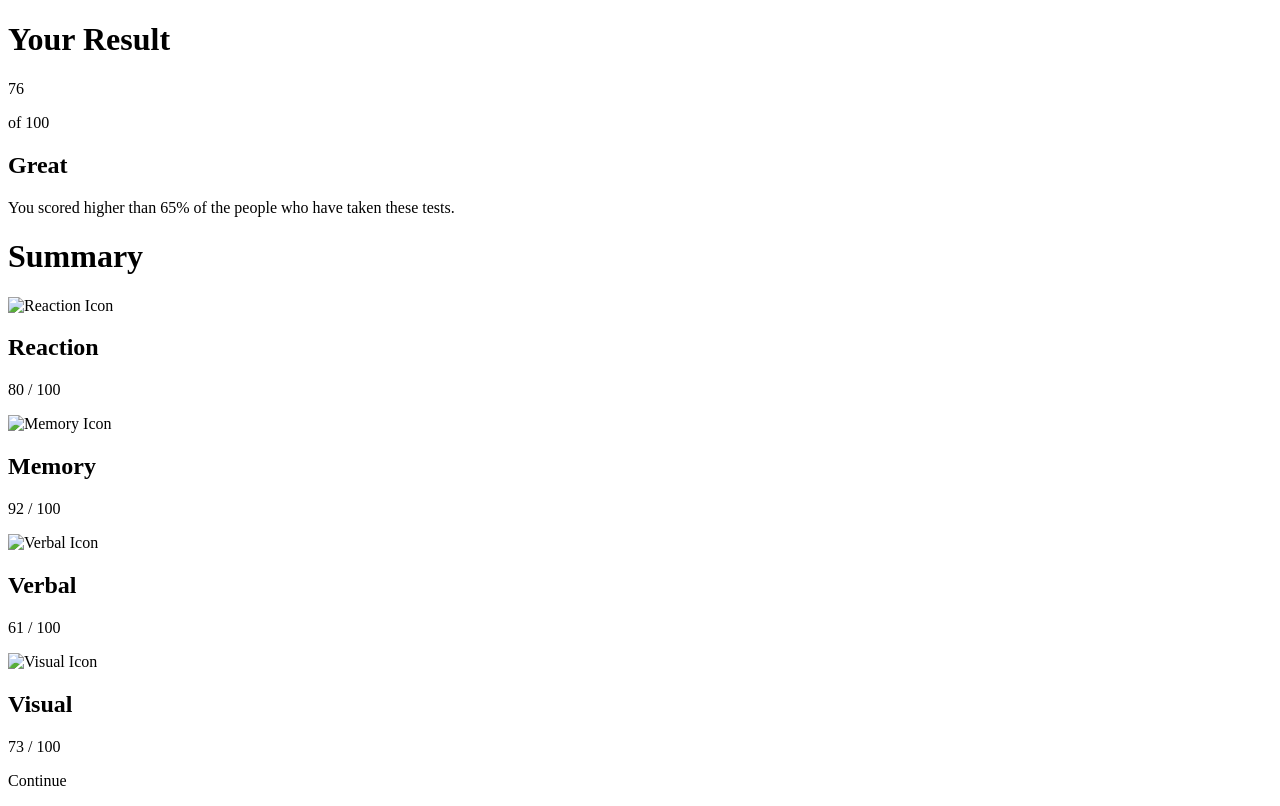
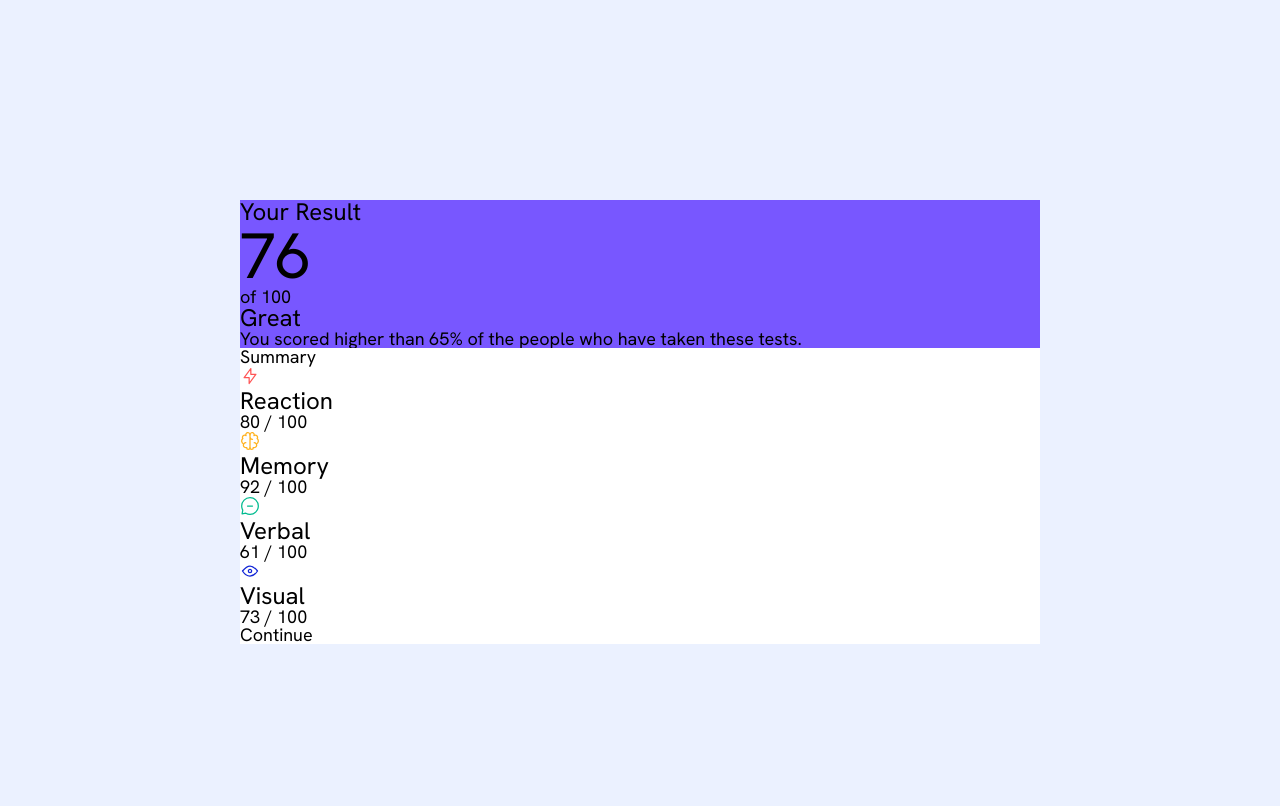
Before and after one commit to baxelin/results-summary-component, a plain HTML site: page src/index.html in a window 1280 px wide. Drawn offline with Linux system fonts and the light colour scheme.

Commit message:
styles(styles): update layout, background and root variables

```diff
--- a/src/index.html
+++ b/src/index.html
@@ -12,6 +12,7 @@
 
   <title>Results Summary</title>
 
+  <link rel="stylesheet" href="reset.css">
   <link rel="stylesheet" type="text/css" href="style.css" />
   <link rel="icon" href="/">
   <link rel="preconnect" href="https://fonts.googleapis.com">
@@ -22,32 +23,34 @@
 
 <body>
 
-    <div>
+    <div class="card">
+        <div class="score-card">
             <h1>Your Result</h1>
-        <p>76</p>
+            <p class="score">76</p>
             <p>of 100</p>
             <h2>Great</h2>
             <p>You scored higher than 65% of the people who have taken these tests.</p>
         </div>
-    <div>
+
+        <div class="summary-card">
             <h1>Summary</h1>
             <div>
-            <img src="assets/icon-reaction.svg" alt="Reaction Icon">
+                <img src="../assets/icon-reaction.svg" alt="Reaction Icon">
                 <h2>Reaction</h2>
                 <p>80 / 100</p>
             </div>
             <div>
-            <img src="assets/icon-memory.svg" alt="Memory Icon">
+                <img src="../assets/icon-memory.svg" alt="Memory Icon">
                 <h2>Memory</h2>
                 <p>92 / 100</p>
             </div>
             <div>
-            <img src="assets/icon-verbal.svg" alt="Verbal Icon">
+                <img src="../assets/icon-verbal.svg" alt="Verbal Icon">
                 <h2>Verbal</h2>
                 <p>61 / 100</p>
             </div>
             <div>
-            <img src="assets/icon-visual.svg" alt="Visual Icon">
+                <img src="../assets/icon-visual.svg" alt="Visual Icon">
                 <h2>Visual</h2>
                 <p>73 / 100</p>
             </div>
@@ -56,6 +59,9 @@
             </div>
         </div>
 
+    </div>
+
+
 </body>
 
 </html>
--- a/src/style.css
+++ b/src/style.css
@@ -0,0 +1,57 @@
+:root {
+    /* Primary Color */
+    --color-red: hsl(0, 100%, 67%);
+    --color-yellow: hsl(39, 100%, 56%);
+    --color-teal: hsl(166, 100%, 37%);
+    --color-blue: hsl(234, 85%, 45%);
+
+    /* Gradients */
+    --color-slate-blue: hsl(252, 100%, 67%);
+    --color-royal-blue: hsl(241, 81%, 54%);
+
+    --color-violet-blue: hsla(256, 72%, 46%, 1);
+    --color-persian-blue: hsla(241, 72%, 46%, 0);
+
+    /* Neutral */
+    --color-pale-blue: hsl(221, 100%, 96%);
+    --color-light-lavender: hsl(241, 100%, 89%);
+    --color-dark-gray-blue: hsl(224, 30%, 27%);
+
+    /* Font Wheights */
+    --sm-whg: 500;
+    --md-whg: 700;
+    --lg-whg: 800;
+}
+
+body {
+    font-family: "Hanken Grotesk", sans-serif;
+    font-size: 18px;
+    background-color: var(--color-pale-blue);
+    min-height: 100vh;
+    display: flex;
+    justify-content: center;
+    align-items: center;
+}
+
+.card {
+    width: 50rem;
+    height: 25rem;
+    display: grid;
+    background-color: aquamarine;
+}
+
+.score-card {
+    background-color: var(--color-slate-blue);
+}
+
+.summary-card {
+    background-color: white;
+}
+
+.score-card h1, h2 {
+    font-size: 1.5rem;
+}
+
+.score {
+    font-size: 4rem;
+}
```
Lines whose indentation alone changed are shown as unchanged.
